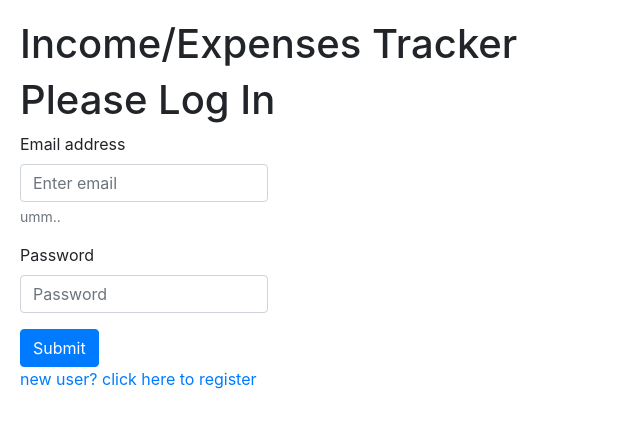
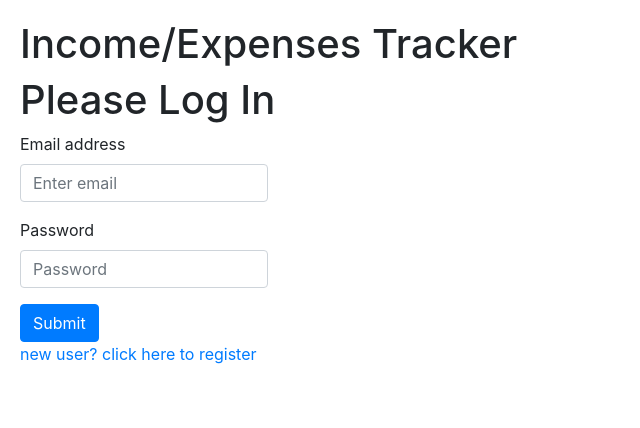
Before and after one commit to hankthemason/finances-tracker, a React (Create React App) app in the folder client/: page /login in a window 1280 px wide. Shown: the top 428 px of the page, without its empty margins (0-640 px from the left). Built offline with nearby package versions, Linux system fonts and the light colour scheme.

Commit message:
cleaned up login component and added redirect if a user tries to go to login after being authenticated

```diff
--- a/client/src/AuthenticatedApp.tsx
+++ b/client/src/AuthenticatedApp.tsx
@@ -1,5 +1,5 @@
 import { DashboardHome } from 'modules/dashboard/components/DashboardHome';
-import { BrowserRouter as Router, Switch, Route } from 'react-router-dom';
+import { BrowserRouter as Router, Switch, Route, Redirect } from 'react-router-dom';
 import { useState, useEffect } from 'react'
 import Dashboard from 'modules/dashboard/components'
 import { useAuth } from 'context/authContext'
@@ -42,6 +42,9 @@
           <Route path='/dashboard/addIncome'>
             <AddItemForm user={user} type={'income'} categories={categories.incomeCategories} />
           </Route>
+          <Route path={['/login','/register']}>
+            <Redirect to='/dashboard/home' />
+          </Route>
         </Switch>
       </div>
     </div>
--- a/client/src/modules/login/components/LoginForm.tsx
+++ b/client/src/modules/login/components/LoginForm.tsx
@@ -38,9 +38,6 @@
           <Form.Control.Feedback type="invalid">
             {error !== undefined ? error.message : null}
           </Form.Control.Feedback>
-            <Form.Text className="text-muted">
-              umm..
-            </Form.Text>
           </Form.Group>
           <Form.Group controlId="formBasicPassword">
             <Form.Label>Password</Form.Label>
```
